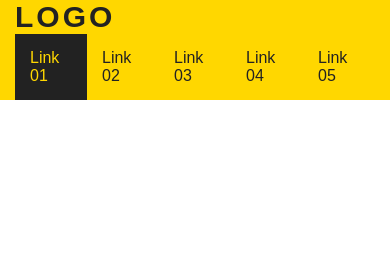
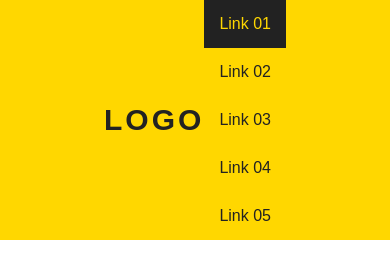
Before and after one commit to ayozo/simple-nav, a plain HTML site: page index.html in a window 390 px wide. Drawn offline with Linux system fonts and the light colour scheme.

Commit message:
responsive sitenav

```diff
--- a/css/styles.css
+++ b/css/styles.css
@@ -54,3 +54,23 @@ body {
 	color: gold;
 	background-color: #222;
 }
+@media (max-width: 650px){
+	.sitenav__container {
+		justify-content: center;
+	}
+	.sitenav__logo {
+		margin: 15px 0;
+	}
+	.sitenav__list {
+		max-width: 100%;
+		justify-content: center;
+	}
+}
+@media (max-width: 500px){
+	.sitenav__list {
+		flex-direction: column;
+	}
+	.sitenav__link {
+		text-align: center;
+	}
+}
```
